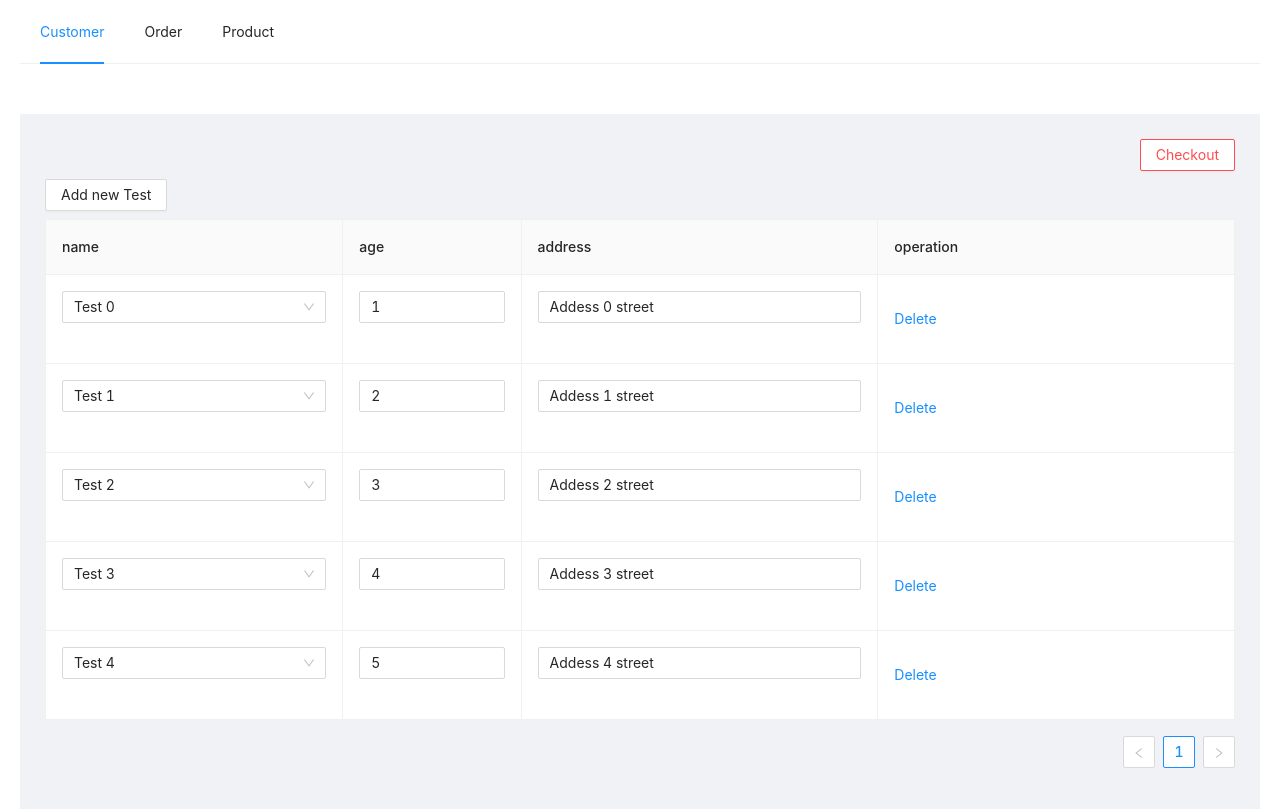
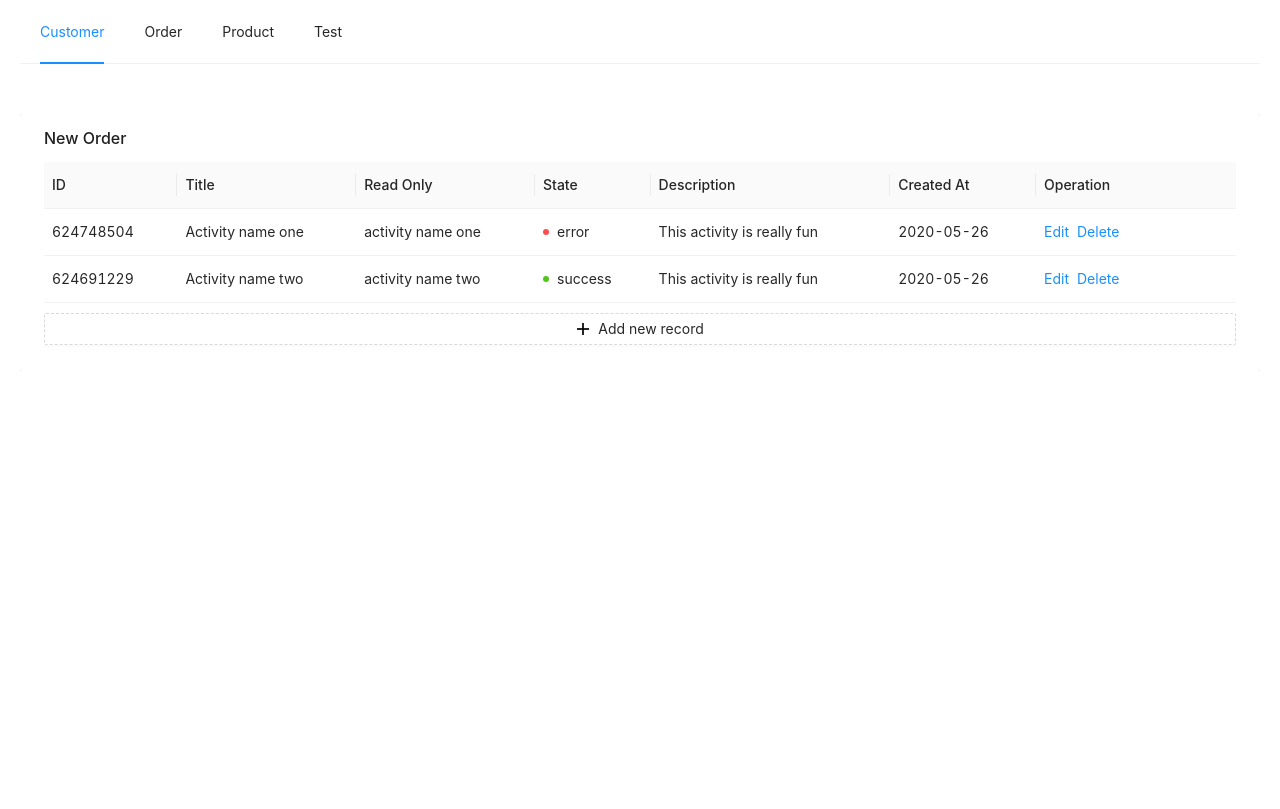
Before and after one commit to minhlezz/customer-management, a React (Create React App) app: page /test in a window 1280 px wide. Built offline with nearby package versions, Linux system fonts and the light colour scheme.

Commit message:
pro-antd

```diff
--- a/package.json
+++ b/package.json
@@ -3,6 +3,8 @@
   "version": "0.1.0",
   "private": true,
   "dependencies": {
+    "@ant-design/pro-form": "^1.55.0",
+    "@ant-design/pro-table": "^2.64.1",
     "@testing-library/jest-dom": "^5.16.2",
     "@testing-library/react": "^12.1.2",
     "@testing-library/user-event": "^13.5.0",
--- a/src/components/Header.js
+++ b/src/components/Header.js
@@ -26,9 +26,9 @@ const Header = () => {
         <Menu.Item key="product">
           <Link to="/product">Product</Link>
         </Menu.Item>
-        {/* <Menu.Item key="test">
+        <Menu.Item key="test">
           <Link to="/test">Test</Link>
-        </Menu.Item> */}
+        </Menu.Item>
       </Menu>
     </Layout.Header>
   );
--- a/src/components/Order/OrderCustomer.js
+++ b/src/components/Order/OrderCustomer.js
@@ -16,7 +16,7 @@ const OrderCustomer = (props) => {
 
   const customerLists = customers.map((item) => {
     return (
-      <Option value={item.id} key={item.id}>
+      <Option value={item.uniqueId} key={item.uniqueId}>
         {`${item.firstName} ${item.lastName}`}
       </Option>
     );
--- /dev/null
+++ b/src/components/Order/OrderProtable.js
@@ -0,0 +1,153 @@
+import React, { useState } from "react";
+import { EditableProTable } from "@ant-design/pro-table";
+import { Empty } from "antd";
+
+const OrderProtable = ({ products, children, orderProducts, updateOrderProducts }) => {
+  const [editableKeys, setEditableRowKeys] = useState([]);
+
+  const updateDataSource = (values) => {
+    console.log(values);
+    const newValues = Object.keys(values).map((key) => values[key]);
+    console.log(newValues);
+  };
+
+  const updateAllValuesChange = (form, updatedValues) => {
+    form.setFieldsValue(updatedValues);
+    updateDataSource(updatedValues);
+  };
+
+  const columns = [
+    {
+      title: "",
+      dataIndex: "id",
+      readonly: true,
+    },
+    {
+      title: "Product ID",
+      dataIndex: "uniqueId",
+      readonly: true,
+      width: "20%",
+    },
+    {
+      title: "Product",
+      dataIndex: "productName",
+      valueType: "select",
+      request: async () => {
+        return products.map((product) => {
+          return {
+            label: product.productName,
+            value: product.productName,
+          };
+        });
+      },
+      fieldProps: (form, { rowKey, rowIndex }) => {
+        return {
+          onSelect: (value) => {
+            const selectedProduct = products.find(
+              (prod) => prod.productName === value
+            );
+            const updatedData = {
+              [rowKey]: {
+                ...selectedProduct,
+                productQuantity: 1,
+              },
+            };
+            updateAllValuesChange(form, updatedData);
+          },
+        };
+      },
+    },
+    {
+      title: "Price",
+      dataIndex: "productPrice",
+      formItemProps: (form, { rowIndex }) => {
+        return {
+          rules: rowIndex > 2 ? [{ required: true, message: "row > 2" }] : [],
+        };
+      },
+    },
+
+    {
+      title: "Quantity",
+      dataIndex: "productQuantity",
+    },
+    {
+      title: "Operation",
+      valueType: "option",
+      width: 200,
+      render: (text, record, _, action) => [
+        <a
+          key="editable"
+          onClick={() => {
+            var _a;
+            (_a =
+              action === null || action === void 0
+                ? void 0
+                : action.startEditable) === null || _a === void 0
+              ? void 0
+              : _a.call(action, record.id);
+          }}
+        >
+          Edit
+        </a>,
+        <a
+          key="delete"
+          onClick={() => {
+            updateOrderProducts(orderProducts.filter((item) => item.id !== record.id));
+          }}
+        >
+          Delete
+        </a>,
+      ],
+    },
+  ];
+
+  return (
+    <>
+      {children}
+      <EditableProTable
+        columns={columns}
+        value={orderProducts}
+        onChange={updateOrderProducts}
+        rowKey="id"
+        locale={{
+          emptyText: (
+            <Empty description="No Data" image={Empty.PRESENTED_IMAGE_SIMPLE} />
+          ),
+        }}
+        recordCreatorProps={{
+          position: "bottom",
+          creatorButtonText: "Add new record",
+          record: (index, data) => {
+            console.log(data);
+            return {
+              id: index + 1,
+            };
+          },
+        }}
+        editable={{
+          type: "multiple",
+          editableKeys,
+          onSave: async (rowKey, data, row) => {
+            console.log(rowKey, data, row);
+          },
+          onChange: setEditableRowKeys,
+          saveText: "Save",
+          cancelText: "Cancel",
+          deleteText: "Delete",
+          deletePopconfirmMessage: "Delete? Sure",
+        }}
+        tableStyle={{
+          margin: "20px",
+        }}
+        request={async () => ({
+          data: orderProducts,
+          total: 2,
+          success: true,
+        })}
+      />
+    </>
+  );
+};
+
+export default OrderProtable;
--- a/src/components/OrderDetail.js/ProductSelector.js
+++ b/src/components/OrderDetail.js/ProductSelector.js
@@ -1,5 +1,9 @@
 import React from "react";
 import { Select } from "antd";
+
+export const Item = () => {
+  return <div>Item</div>;
+};
 
 const ProductSelector = ({ data, updateOtherValues, recordKey, value }) => {
   const productOptions = data.map((product) => {
--- a/src/hooks/useFetch.js
+++ b/src/hooks/useFetch.js
@@ -16,7 +16,7 @@ const useFetch = (nameService) => {
           const values = snapshot.val();
           for (let key in values) {
             result.push({
-              id: key,
+              uniqueId: key,
               ...values[key],
             });
           }
--- a/src/pages/Test.js
+++ b/src/pages/Test.js
@@ -1,103 +1,197 @@
+import { EditableProTable } from "@ant-design/pro-table";
 import React, { useRef, useState } from "react";
-import { Button, Select } from "antd";
-import EditableTable from "../components/EditableTable";
+import set from "rc-util/lib/utils/set";
+import ProForm from "@ant-design/pro-form";
+import { Empty } from "antd";
 
-const originData = [];
-
-for (let i = 0; i < 5; i++) {
-  originData.push({
-    key: Math.floor(Math.random() * 1000 * i),
-    name: `Test ${i}`,
-    age: i + 1,
-    address: `Addess ${i} street`,
-  });
-}
+const defaultData = [
+  {
+    id: 624748504,
+    title: "Activity name one",
+    readonly: "activity name one",
+    decs: "This activity is really fun",
+    state: "open",
+    created_at: "2020-05-26T09:42:56Z",
+    update_at: "2020-05-26T09:42:56Z",
+  },
+  {
+    id: 624691229,
+    title: "Activity name two",
+    readonly: "activity name two",
+    decs: "This activity is really fun",
+    state: "closed",
+    created_at: "2020-05-26T08:19:22Z",
+    update_at: "2020-05-26T08:19:22Z",
+  },
+];
 
 const Test = () => {
-  const [data, setData] = useState(originData);
-  const formRef = useRef(null);
-
-  console.log(data);
-
-  const checkoutHandler = async () => {
-    const form = formRef.current;
-    await form.validateFields();
-
-    console.log(data);
-  };
-  const updateData = (values) => {
-    setData(values)
-  };
+  const [editableKeys, setEditableRowKeys] = useState([]);
+  const [dataSource, setDataSource] = useState([]);
+  const formRef = useRef();
 
   const columns = [
     {
-      title: "name",
-      dataIndex: "name",
-      width: "25%",
-      editable: true,
-      renderFormInput: (form, recordKey, updateOtherValues) => {
-        return (
-          <Select
-            options={[
-              { label: "Halland", value: "Halland" },
-              { label: "Smith", value: "Smith" },
-            ]}
-            onChange={(value) => {
-              const updatedData = {
-                [recordKey]: {
-                  name: value,
-                  age: 210,
-                  address: `${value}'s address`,
+      title: "ID",
+      dataIndex: "id",
+      readonly: true,
     },
+    {
+      title: "Title",
+      dataIndex: "title",
+      formItemProps: (form, { rowIndex }) => {
+        return {
+          rules:
+            rowIndex > 2 ? [{ required: true, message: "rowIndex > 2" }] : [],
         };
-              if (value === "Halland") {
-                updateOtherValues(updatedData);
+      },
+      width: "15%",
+    },
+    {
+      title: "Read Only",
+      dataIndex: "readonly",
+      formItemProps: (form, { rowIndex }) => {
+        return {
+          rules: rowIndex > 2 ? [{ required: true, message: "row > 2" }] : [],
+        };
+      },
+      readonly: true,
+      width: "15%",
+    },
+    {
+      title: "State",
+      key: "state",
+      dataIndex: "state",
+      valueType: "select",
+      valueEnum: {
+        all: { text: "default", status: "Default" },
+        open: {
+          text: "error",
+          status: "Error",
+        },
+        closed: {
+          text: "success",
+          status: "Success",
+        },
+      },
+      fieldProps: (form, { rowKey, rowIndex }) => {
+        return {
+          onSelect: (value) => {
+            if (value === "closed") {
+              form.setFieldsValue({
+                [rowKey || []]: {
+                  ...rowKey,
+                  readonly: "resolve",
+                },
+              });
             } else {
-                updateOtherValues({
-                  [recordKey]: {
-                    name: value,
-                    age: 10,
-                    address: `${value}'s address`,
+              form.setFieldsValue({
+                [rowKey || []]: {
+                  ...rowKey,
+                  readonly: "pending",
                 },
               });
             }
-            }}
-          />
-        );
+          },
+        };
+      },
+    },
+
+    {
+      title: "Description",
+      dataIndex: "decs",
+      fieldProps: (form, { rowKey, rowIndex }) => {
+        if (
+          form.getFieldValue([rowKey || "", "title"]) === "Activity name two"
+        ) {
+          return {
+            disabled: true,
+          };
+        }
+        if (rowIndex > 9) {
+          return {
+            disabled: true,
+          };
+        }
+        return {};
       },
     },
     {
-      title: "age",
-      dataIndex: "age",
-      width: "15%",
-      editable: true,
+      title: "Created At",
+      dataIndex: "created_at",
+      valueType: "date",
     },
     {
-      title: "address",
-      dataIndex: "address",
-      width: "30%",
-      valueType: "input",
-      editable: true,
+      title: "Operation",
+      valueType: "option",
+      width: 200,
+      render: (text, record, _, action) => [
+        <a
+          key="editable"
+          onClick={() => {
+            var _a;
+            (_a =
+              action === null || action === void 0
+                ? void 0
+                : action.startEditable) === null || _a === void 0
+              ? void 0
+              : _a.call(action, record.id);
+          }}
+        >
+          Edit
+        </a>,
+        <a
+          key="delete"
+          onClick={() => {
+            setDataSource(dataSource.filter((item) => item.id !== record.id));
+          }}
+        >
+          Delete
+        </a>,
+      ],
     },
   ];
 
   return (
-    <div className="margin-25">
-      <EditableTable
+    <EditableProTable
+      controlled
+      locale={{
+        emptyText: (
+          <Empty description="No Data" image={Empty.PRESENTED_IMAGE_SIMPLE} />
+        ),
+      }}
+      rowKey="id"
+      headerTitle="New Order"
+      recordCreatorProps={{
+        position: "bottom",
+        creatorButtonText: "Add new record",
+        record: (index) => {
+          return {
+            id: index + 1,
+          };
+        },
+      }}
       columns={columns}
-        dataSource={data}
-        onChange={(changedValues) => updateData(changedValues)}
-        addNewButtonText="Add new Test"
-        type={"multiple"}
-        formRef={formRef}
-      >
-        <div className="dflex justify-end">
-          <Button danger onClick={checkoutHandler}>
-            Checkout
-          </Button>
-        </div>
-      </EditableTable>
-    </div>
+      value={dataSource}
+      onChange={setDataSource}
+      editable={{
+        type: "multiple",
+        editableKeys,
+        onSave: async (rowKey, data, row) => {
+          console.log(rowKey, data, row);
+        },
+        onChange: setEditableRowKeys,
+        saveText: "Save",
+        cancelText: "Cancel",
+        deleteText: "Delete",
+        deletePopconfirmMessage: "Delete? Sure",
+      }}
+      request={async () => ({
+        data: defaultData,
+        total: 3,
+        success: true,
+      })}
+    />
   );
 };
 
```
Also changed, not shown: src/pages/Order.js (+18 -10 lines), 1 other file (tests, documents, lock files or other folders). Lines whose indentation alone changed are shown as unchanged.
